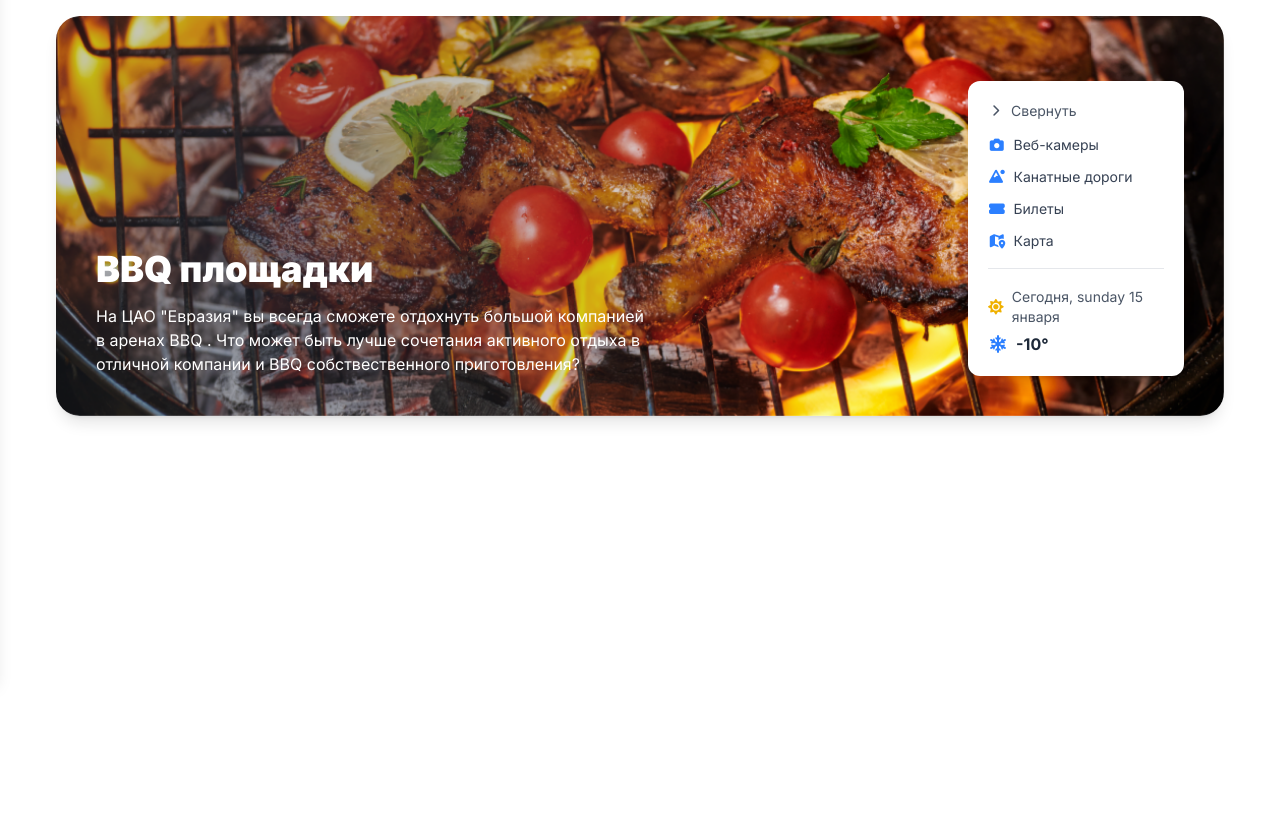
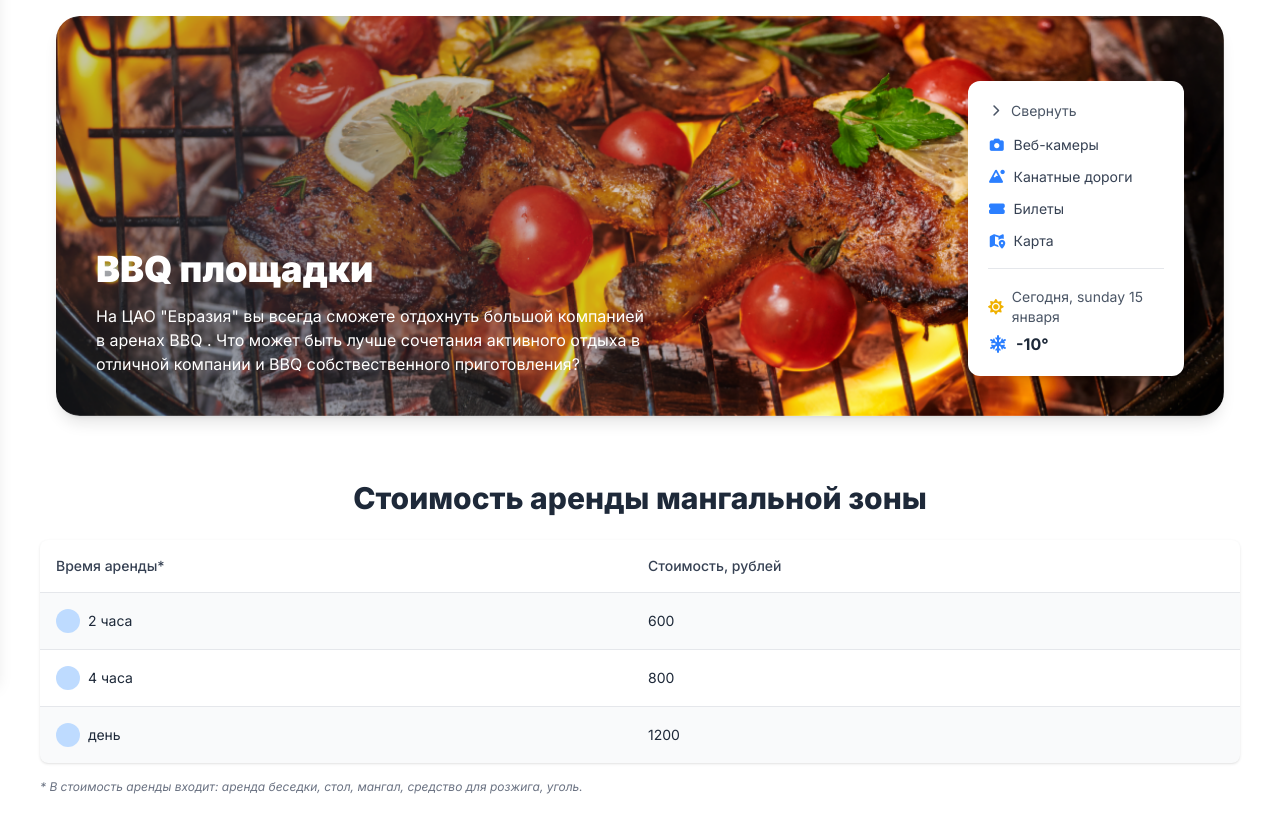
Before and after one commit to shohruxreimboyev4-ctrl/Eurasia-exam, a website: page pages/index4.html in a window 1280 px wide. Shown: the part 120-947 px from the top of the page. Before the commit the page ends 800 px from the top, so only its background shows below. Drawn offline with nearby package versions, Linux system fonts and the light colour scheme; files that its build step writes are made by us from their sources.

Commit message:
4-page BBQ Rental section done!

```diff
--- a/pages/index4.html
+++ b/pages/index4.html
@@ -270,6 +270,83 @@
     </section>
     <!-- hero end -->
 
+    <!-- BBQ Rental section start -->
+    <section class="py-8 px-4 md:px-6 bg-white" data-aos="fade-up">
+      <div class="container mx-auto max-w-[1200px]">
+        <h2
+          class="text-2xl md:text-3xl font-extrabold text-gray-800 mb-6 text-center"
+          data-aos="fade-down"
+        >
+          Стоимость аренды мангальной зоны
+        </h2>
+
+        <div
+          class="bg-gray-50 rounded-lg overflow-hidden shadow-sm"
+          data-aos="fade-up"
+        >
+          <div
+            class="grid grid-cols-2 gap-4 p-4 border-b border-gray-200 bg-white"
+            data-aos="fade-right"
+          >
+            <div class="text-sm font-medium text-gray-700">Время аренды*</div>
+            <div class="text-sm font-medium text-gray-700">
+              Стоимость, рублей
+            </div>
+          </div>
+
+          <div class="divide-y divide-gray-200">
+            <!-- 2 часа -->
+            <div
+              class="grid grid-cols-2 gap-4 p-4 items-center"
+              data-aos="fade-left"
+            >
+              <div class="flex items-center space-x-2">
+                <div class="w-6 h-6 bg-blue-200 rounded-full"></div>
+                <span class="text-sm text-gray-800">2 часа</span>
+              </div>
+              <div class="text-sm text-gray-800">600</div>
+            </div>
+
+            <!-- 4 часа (middle row bg white) -->
+            <div
+              class="grid grid-cols-2 gap-4 p-4 items-center bg-white"
+              data-aos="fade-left"
+              data-aos-delay="100"
+            >
+              <div class="flex items-center space-x-2">
+                <div class="w-6 h-6 bg-blue-200 rounded-full"></div>
+                <span class="text-sm text-gray-800">4 часа</span>
+              </div>
+              <div class="text-sm text-gray-800">800</div>
+            </div>
+
+            <!-- день -->
+            <div
+              class="grid grid-cols-2 gap-4 p-4 items-center"
+              data-aos="fade-left"
+              data-aos-delay="200"
+            >
+              <div class="flex items-center space-x-2">
+                <div class="w-6 h-6 bg-blue-200 rounded-full"></div>
+                <span class="text-sm text-gray-800">день</span>
+              </div>
+              <div class="text-sm text-gray-800">1200</div>
+            </div>
+          </div>
+        </div>
+
+        <p
+          class="text-gray-500 text-xs mt-4 italic"
+          data-aos="fade-up"
+          data-aos-delay="300"
+        >
+          * В стоимость аренды входит: аренда беседки, стол, мангал, средство
+          для розжига, уголь.
+        </p>
+      </div>
+    </section>
+    <!-- BBQ Rental section end -->
+
     <script src="https://cdn.jsdelivr.net/npm/aos@2.3.4/dist/aos.js"></script>
     <script>
       const menuBtn = document.getElementById("mobile-menu-button");
```
